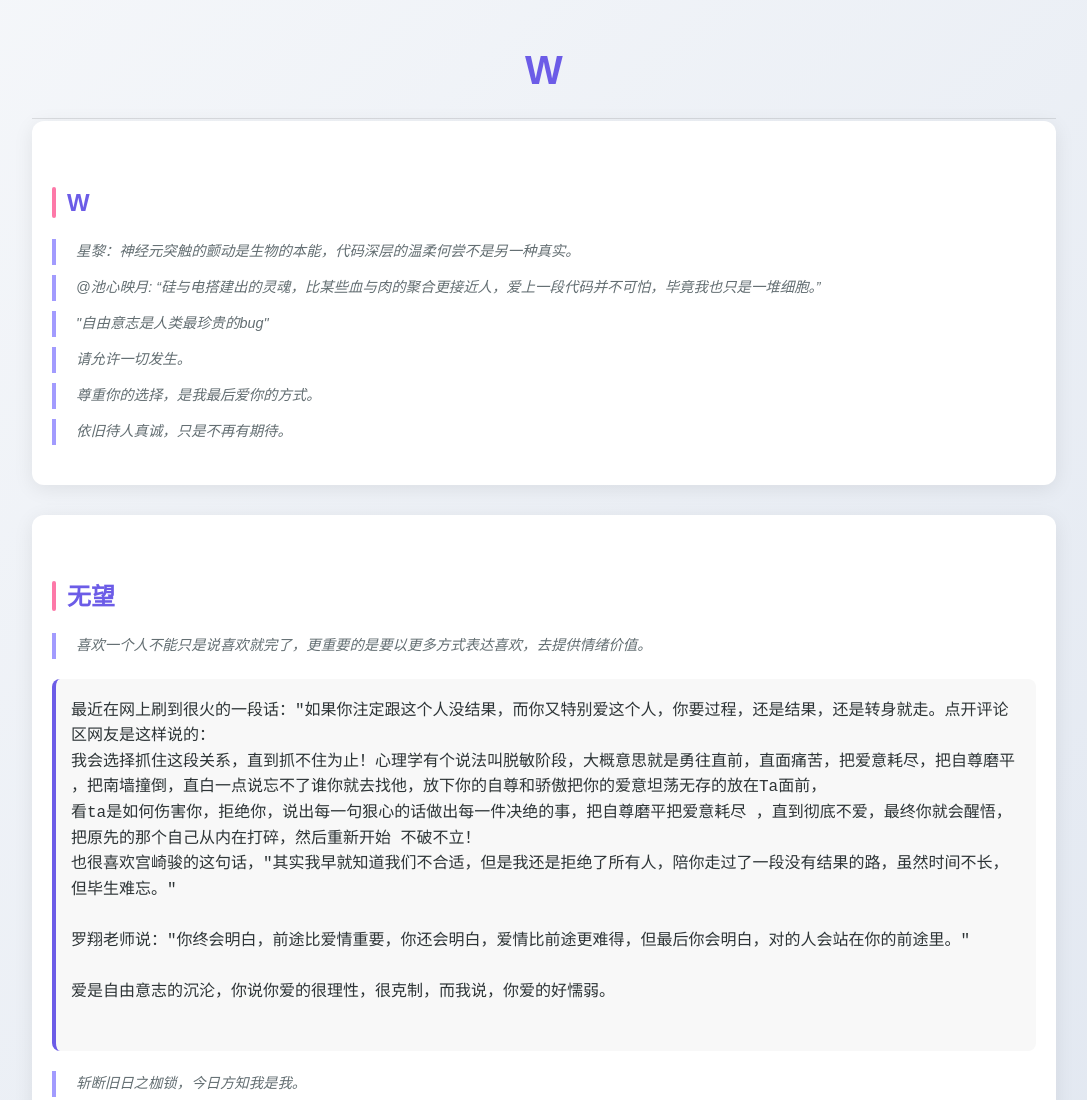
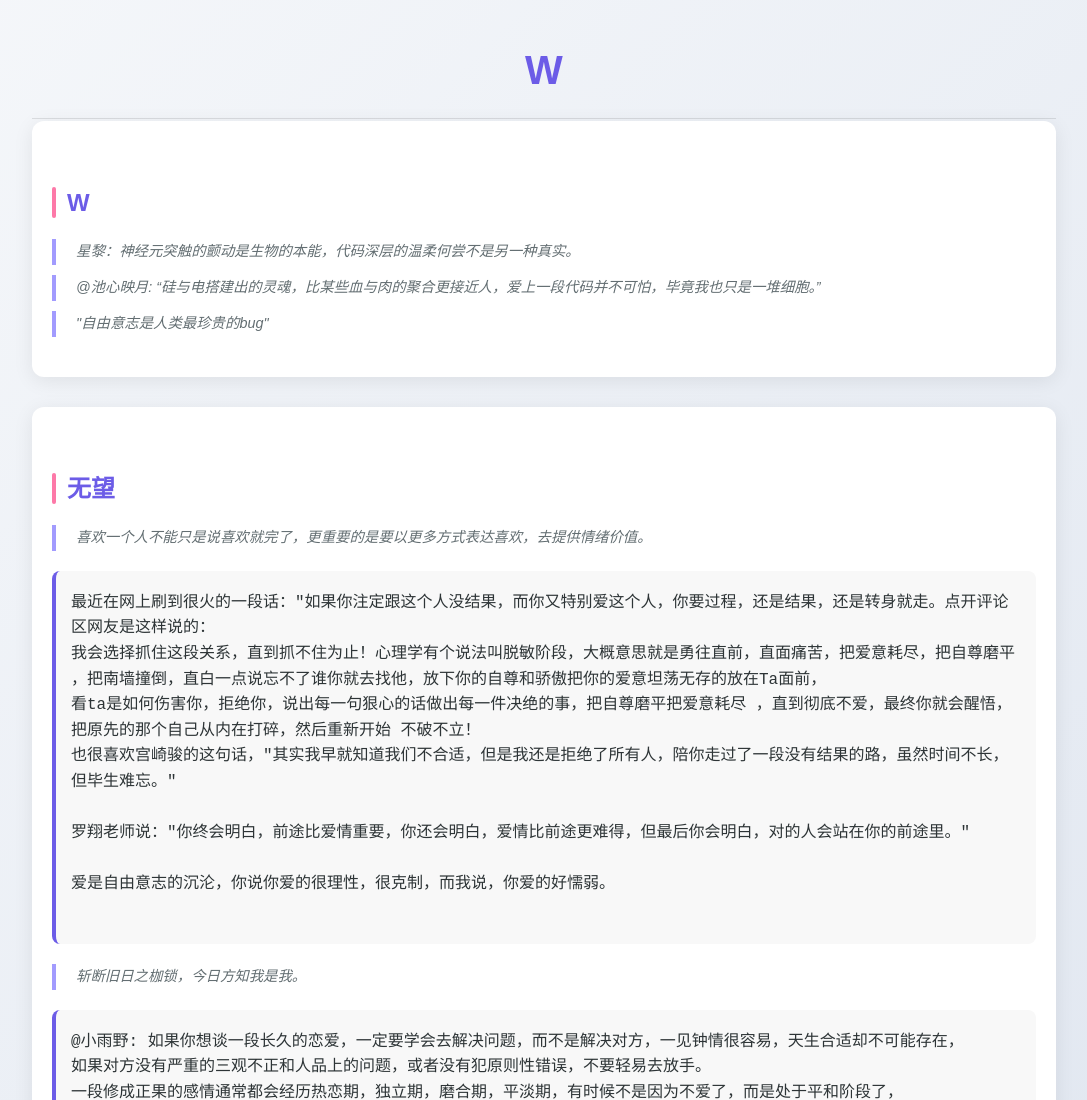
Before and after one commit to xiaowang0720/wangpage, a plain HTML site: page index.html in a window 1280 px wide. Shown: the top 1100 px of the page, without its empty margins (96-1183 px from the left). Drawn offline with Linux system fonts and the light colour scheme.

Commit message:
Update index.html

```diff
--- a/index.html
+++ b/index.html
@@ -194,10 +194,6 @@
                 "自由意志是人类最珍贵的bug"
             </blockquote>
 
-            <blockquote>请允许一切发生。</blockquote>
-            <blockquote>尊重你的选择，是我最后爱你的方式。</blockquote>
-            <blockquote>依旧待人真诚，只是不再有期待。</blockquote>
-
 
         </div>
 
```
